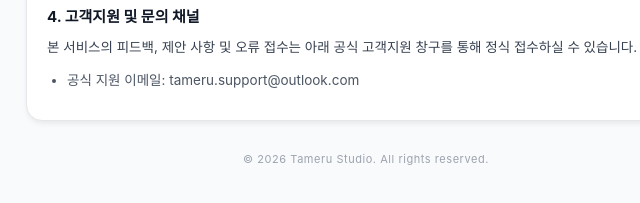
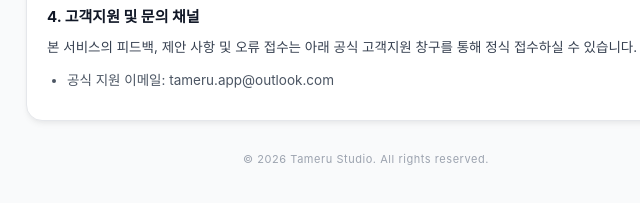
Before and after one commit to mochi-ms/tameru-privacy, a plain HTML site: page index.html in a window 1280 px wide. Shown: the part 545-748 px from the top of the page, 274-914 px from the left. Drawn offline with Linux system fonts and the light colour scheme.

Commit message:
Update support email address in index.html

```diff
--- a/index.html
+++ b/index.html
@@ -75,7 +75,7 @@
         <h2>4. 고객지원 및 문의 채널</h2>
         <p>본 서비스의 피드백, 제안 사항 및 오류 접수는 아래 공식 고객지원 창구를 통해 정식 접수하실 수 있습니다.</p>
         <ul>
-            <li>공식 지원 이메일: tameru.support@outlook.com</li>
+            <li>공식 지원 이메일: tameru.app@outlook.com</li>
         </ul>
     </div>
     <div class="footer">
```
